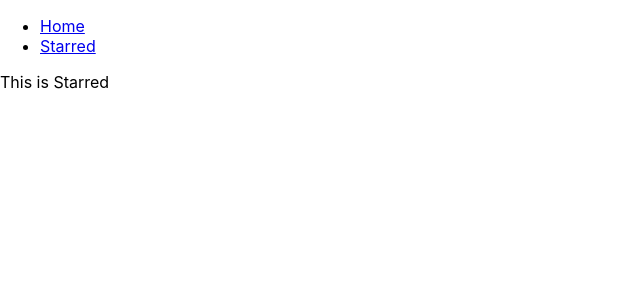
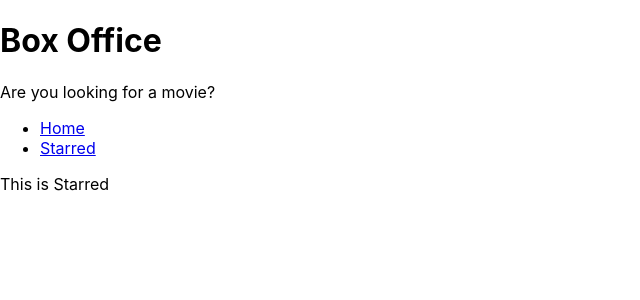
Before and after one commit to mustafak78677/box-office, a React (Create React App) app: page /starred in a window 1280 px wide. Shown: the top 300 px of the page, without its empty margins (0-640 px from the left). Built offline with nearby package versions, Linux system fonts and the light colour scheme.

Commit message:
added layout management and created title

```diff
--- a/src/App.js
+++ b/src/App.js
@@ -1,14 +1,10 @@
 import React from "react";
 import { Switch, Route } from 'react-router-dom';
-import Navs from "./components/Navs";
 import Home from "./pages/Home";
 import Starred from "./pages/Starred";
 
 function App() {
   return (
-    <div>
-      <Navs />
-
       <Switch>
         <Route exact path="/">
           <Home />
@@ -22,7 +18,6 @@
           This is 404 page
         </Route>
       </Switch>
-      </div>
   );
 
 }
--- /dev/null
+++ b/src/components/MainPageLayout.js
@@ -0,0 +1,15 @@
+import React from 'react'
+import Navs from './Navs'
+import Title from './Title'
+
+const MainPageLayout = ({children}) => {
+    return (
+        <div>
+            <Title title="Box Office" subtitle="Are you looking for a movie?" />
+            {<Navs />}
+            {children}
+        </div>
+    )
+}
+
+export default MainPageLayout
--- /dev/null
+++ b/src/components/Title.js
@@ -0,0 +1,12 @@
+import React from 'react'
+
+const Title = ({title, subtitle}) => {
+    return (
+        <>
+            <h1>{title}</h1>
+            <p>{subtitle}</p>
+        </>
+    )
+}
+
+export default Title
--- a/src/pages/Home.js
+++ b/src/pages/Home.js
@@ -1,10 +1,11 @@
 import React from 'react'
+import MainPageLayout from '../components/MainPageLayout'
 
 const Home = () => {
     return (
-        <div>
+        <MainPageLayout>
             This is home
-        </div>
+        </MainPageLayout>
     )
 }
 
--- a/src/pages/Starred.js
+++ b/src/pages/Starred.js
@@ -1,10 +1,11 @@
 import React from 'react'
+import MainPageLayout from '../components/MainPageLayout'
 
 const Starred = () => {
     return (
-        <div>
+        <MainPageLayout>
             This is Starred
-        </div>
+        </MainPageLayout>
     )
 }
 
```
